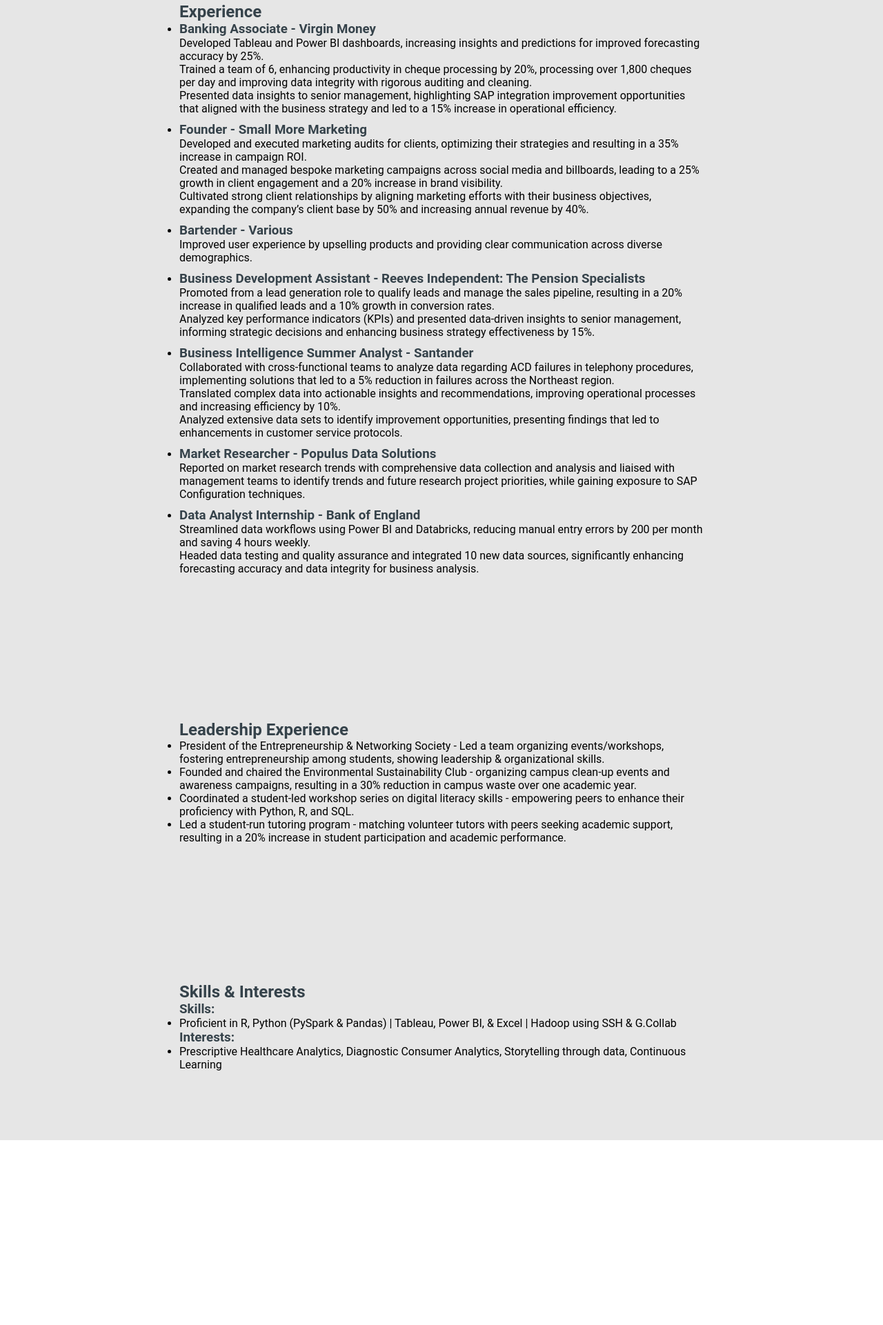
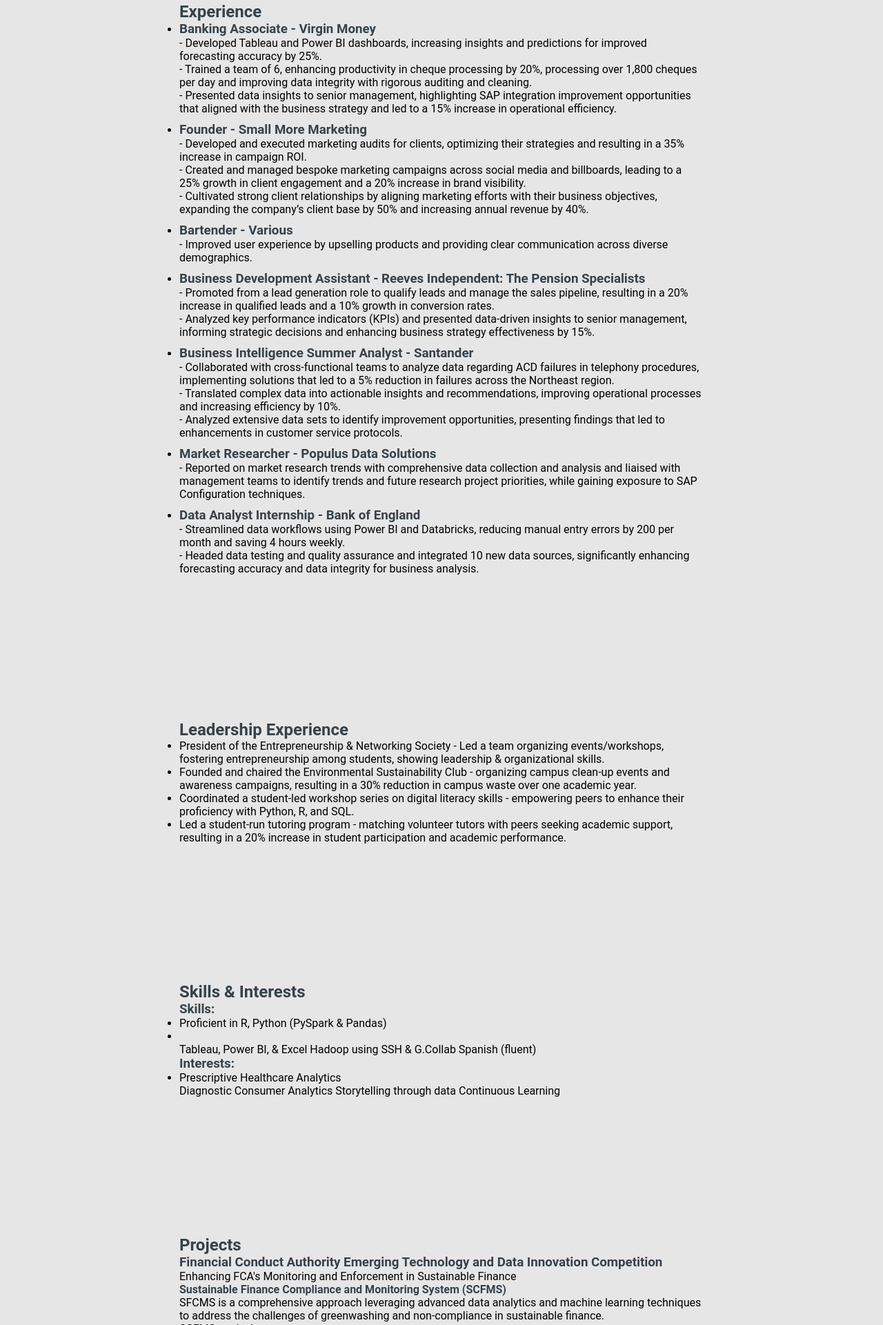
Before and after one commit to Sebastianlopez2000/portfolio, a plain HTML site: page index.html in a window 1280 px wide. Shown: the part 879-2800 px from the top of the page at 69% size. Before the commit the page ends 2532 px from the top, so only its background shows below. Drawn offline with Linux system fonts and the light colour scheme.

Commit message:
Add files via upload

```diff
--- a/index.html
+++ b/index.html
@@ -29,9 +29,7 @@
     <section id="about">
         <div class="container">
             <h2>About Me</h2>
-            <p>Ben Lopez, BA., MSc.</p>
-            <p>London, England | LinkedIn/Ben Lopez (BA., MSc.) | M: 07706 778347 | Benjamin.s.v.lopez@gmail.com</p>
-            <p>Hi, I'm Ben Lopez. I have a Bachelor of Arts in Marketing from Richmond American University and a Master of Science in Data Science & Analytics from Brunel University. I am fluent in Spanish and have a keen interest in prescriptive healthcare analytics, diagnostic consumer analytics, and storytelling through data.</p>
+            <p>Hi, I'm Ben Lopez. I have a BA in Marketing from Richmond American University and a MSc in Data Science & Analytics from Brunel University. I am fluent in Spanish and have a keen interest in prescriptive healthcare analytics, diagnostic consumer analytics, and storytelling through data. I am an aspiring Data Scientist who is passionate about uncovering insights from data. I have strong analytical skills and am ready to make an impact. Let's Connect and Explore Opportunities 📊💡</p>
         </div>
     </section>
 
@@ -41,45 +39,45 @@
             <ul>
                 <li>
                     <h3>Banking Associate - Virgin Money</h3>
-                    <p>Developed Tableau and Power BI dashboards, increasing insights and predictions for improved forecasting accuracy by 25%.</p>
-                    <p>Trained a team of 6, enhancing productivity in cheque processing by 20%, processing over 1,800 cheques per day and improving data integrity with rigorous auditing and cleaning.</p>
-                    <p>Presented data insights to senior management, highlighting SAP integration improvement opportunities that aligned with the business strategy and led to a 15% increase in operational efficiency.</p>
+                    <p> - Developed Tableau and Power BI dashboards, increasing insights and predictions for improved forecasting accuracy by 25%.</p>
+                    <p> - Trained a team of 6, enhancing productivity in cheque processing by 20%, processing over 1,800 cheques per day and improving data integrity with rigorous auditing and cleaning.</p>
+                    <p> - Presented data insights to senior management, highlighting SAP integration improvement opportunities that aligned with the business strategy and led to a 15% increase in operational efficiency.</p>
                 </li>
                 <!-- Add bullet points before each item -->
                 <li>
                     <h3>Founder - Small More Marketing</h3>
-                    <p>Developed and executed marketing audits for clients, optimizing their strategies and resulting in a 35% increase in campaign ROI.</p>
-                    <p>Created and managed bespoke marketing campaigns across social media and billboards, leading to a 25% growth in client engagement and a 20% increase in brand visibility.</p>
-                    <p>Cultivated strong client relationships by aligning marketing efforts with their business objectives, expanding the company’s client base by 50% and increasing annual revenue by 40%.</p>
+                    <p> - Developed and executed marketing audits for clients, optimizing their strategies and resulting in a 35% increase in campaign ROI.</p>
+                    <p> - Created and managed bespoke marketing campaigns across social media and billboards, leading to a 25% growth in client engagement and a 20% increase in brand visibility.</p>
+                    <p> - Cultivated strong client relationships by aligning marketing efforts with their business objectives, expanding the company’s client base by 50% and increasing annual revenue by 40%.</p>
                 </li>
                 <!-- Add bullet points before each item -->
                 <li>
                     <h3>Bartender - Various</h3>
-                    <p>Improved user experience by upselling products and providing clear communication across diverse demographics.</p>
+                    <p> - Improved user experience by upselling products and providing clear communication across diverse demographics.</p>
                 </li>
                 <!-- Add bullet points before each item -->
                 <li>
                     <h3>Business Development Assistant - Reeves Independent: The Pension Specialists</h3>
-                    <p>Promoted from a lead generation role to qualify leads and manage the sales pipeline, resulting in a 20% increase in qualified leads and a 10% growth in conversion rates.</p>
-                    <p>Analyzed key performance indicators (KPIs) and presented data-driven insights to senior management, informing strategic decisions and enhancing business strategy effectiveness by 15%.</p>
+                    <p> - Promoted from a lead generation role to qualify leads and manage the sales pipeline, resulting in a 20% increase in qualified leads and a 10% growth in conversion rates.</p>
+                    <p> - Analyzed key performance indicators (KPIs) and presented data-driven insights to senior management, informing strategic decisions and enhancing business strategy effectiveness by 15%.</p>
                 </li>
                 <!-- Add bullet points before each item -->
                 <li>
                     <h3>Business Intelligence Summer Analyst - Santander</h3>
-                    <p>Collaborated with cross-functional teams to analyze data regarding ACD failures in telephony procedures, implementing solutions that led to a 5% reduction in failures across the Northeast region.</p>
-                    <p>Translated complex data into actionable insights and recommendations, improving operational processes and increasing efficiency by 10%.</p>
-                    <p>Analyzed extensive data sets to identify improvement opportunities, presenting findings that led to enhancements in customer service protocols.</p>
+                    <p> - Collaborated with cross-functional teams to analyze data regarding ACD failures in telephony procedures, implementing solutions that led to a 5% reduction in failures across the Northeast region.</p>
+                    <p> - Translated complex data into actionable insights and recommendations, improving operational processes and increasing efficiency by 10%.</p>
+                    <p> - Analyzed extensive data sets to identify improvement opportunities, presenting findings that led to enhancements in customer service protocols.</p>
                 </li>
                 <!-- Add bullet points before each item -->
                 <li>
                     <h3>Market Researcher - Populus Data Solutions</h3>
-                    <p>Reported on market research trends with comprehensive data collection and analysis and liaised with management teams to identify trends and future research project priorities, while gaining exposure to SAP Configuration techniques.</p>
+                    <p> - Reported on market research trends with comprehensive data collection and analysis and liaised with management teams to identify trends and future research project priorities, while gaining exposure to SAP Configuration techniques.</p>
                 </li>
                 <!-- Add bullet points before each item -->
                 <li>
                     <h3>Data Analyst Internship - Bank of England</h3>
-                    <p>Streamlined data workflows using Power BI and Databricks, reducing manual entry errors by 200 per month and saving 4 hours weekly.</p>
-                    <p>Headed data testing and quality assurance and integrated 10 new data sources, significantly enhancing forecasting accuracy and data integrity for business analysis.</p>
+                    <p> - Streamlined data workflows using Power BI and Databricks, reducing manual entry errors by 200 per month and saving 4 hours weekly.</p>
+                    <p> - Headed data testing and quality assurance and integrated 10 new data sources, significantly enhancing forecasting accuracy and data integrity for business analysis.</p>
                 </li>
                 <!-- Add bullet points before each item -->
             </ul>
@@ -91,8 +89,11 @@
             <h2>Leadership Experience</h2>
             <ul>
                 <li>President of the Entrepreneurship & Networking Society - Led a team organizing events/workshops, fostering entrepreneurship among students, showing leadership & organizational skills.</li>
+
                 <li>Founded and chaired the Environmental Sustainability Club - organizing campus clean-up events and awareness campaigns, resulting in a 30% reduction in campus waste over one academic year.</li>
+
                 <li>Coordinated a student-led workshop series on digital literacy skills - empowering peers to enhance their proficiency with Python, R, and SQL.</li>
+
                 <li>Led a student-run tutoring program - matching volunteer tutors with peers seeking academic support, resulting in a 20% increase in student participation and academic performance.</li>
             </ul>
         </div>
@@ -103,8 +104,60 @@
             <h2>Skills & Interests</h2>
             <h3>Skills:</h3>
             <ul>
-                <li>Proficient in R, Python (PySpark & Pandas) | Tableau, Power BI, & Excel | Hadoop using SSH & G.Collab</li>
+                <li>Proficient in R, Python (PySpark & Pandas)<li>
+                </li>Tableau, Power BI, & Excel</li>
+                </li> Hadoop using SSH & G.Collab</li>
+                </li>Spanish (fluent)</li>
             </ul>
+
             <h3>Interests:</h3>
             <ul>
-                <li>Prescriptive Healthcare Analytics, Diagnostic Consumer Analytics, Storytelling through data, Continuous Learning</li>
+                <li>Prescriptive Healthcare Analytics</li>
+                </li>Diagnostic Consumer Analytics</li>
+                </li>Storytelling through data</li>
+                </li>Continuous Learning</li>
+            </ul>
+        </div>
+    </section>
+
+    <section id="projects">
+        <div class="container">
+            <h2>Projects</h2>
+            <!-- Include your projects here -->
+            <div class="project">
+                <h3>Financial Conduct Authority Emerging Technology and Data Innovation Competition</h3>
+                <ul>
+            </li>Enhancing FCA's Monitoring and Enforcement in Sustainable Finance</li>
+            </ul>
+                <h4>Sustainable Finance Compliance and Monitoring System (SCFMS)</h4>
+                <ul>
+            </li>SFCMS is a comprehensive approach leveraging advanced data analytics and machine learning techniques to address the challenges of greenwashing and non-compliance in sustainable finance.</li>
+            </ul>
+            <p>SCFMS works by:</p>
+                <ul>
+                    <li>Developing predictive models to identify potential cases of greenwashing and non-compliance.</li>
+                    <li>Utilizing natural language processing (NLP) to analyze corporate disclosures and public communications for inconsistencies and misleading information.</li>
+                    <li>Implementing anomaly detection algorithms to identify unusual patterns in ESG data and financial transactions.</li>
+                </ul>
+                <p>By integrating these advanced analytics capabilities into the FCA's existing monitoring systems, SCFMS facilitates real-time detection and intervention, ultimately contributing to a more transparent and sustainable financial market.</p>
+            </div>
+        </div>
+    </section>
+
+
+    <section id="contact">
+        <div class="container">
+            <h2>Contact</h2>
+            <p>London, England | LinkedIn/Ben Lopez (BA., MSc.) | M: 07706 778347 | Benjamin.s.v.lopez@gmail.com</p>
+        </div>
+    </section>
+
+    <footer>
+        <div class="container">
+            <p>&copy; 2024 Ben Lopez Portfolio. All rights reserved.</p>
+        </div>
+    </footer>
+
+    <script src="script.js"></script>
+</body>
+</html>
```
